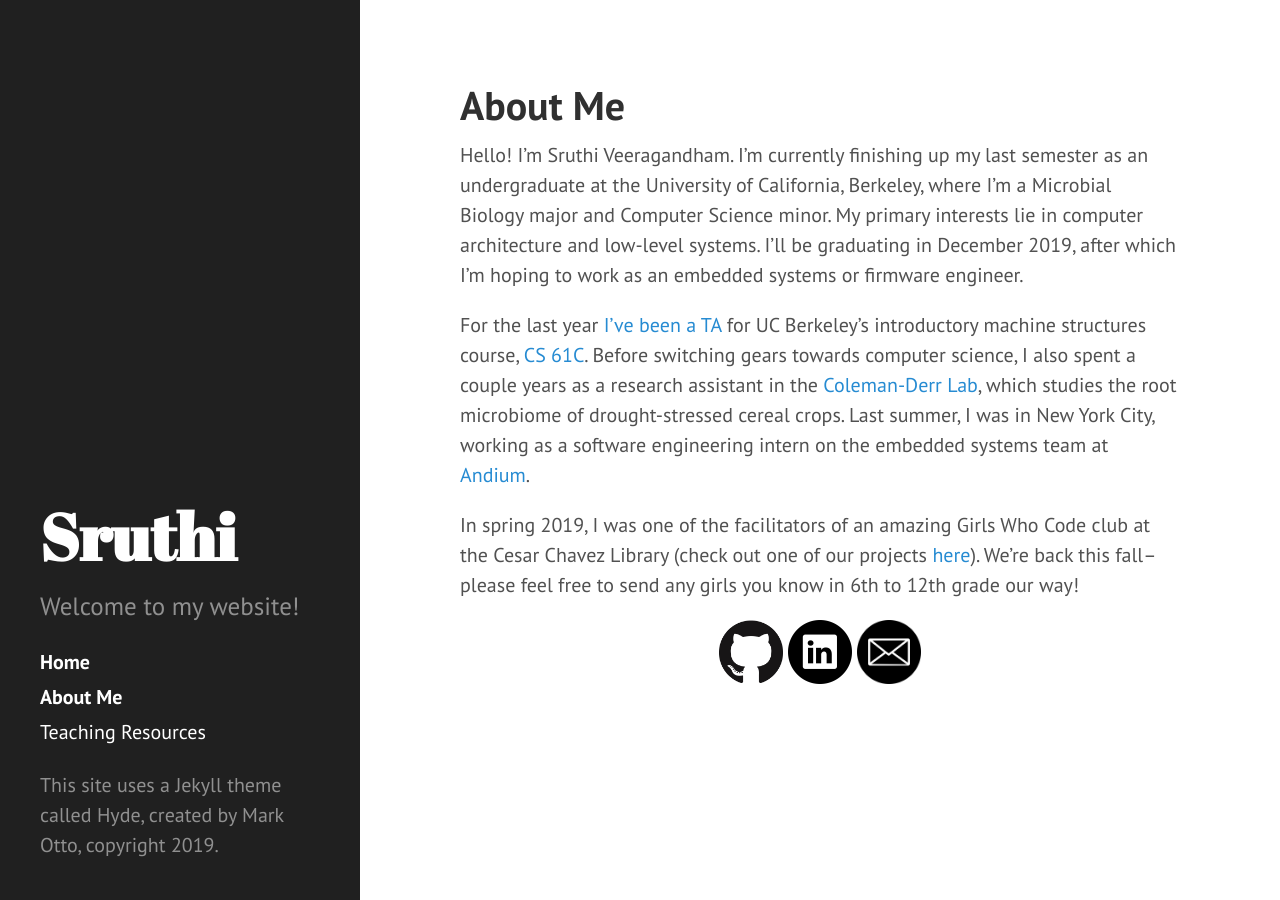
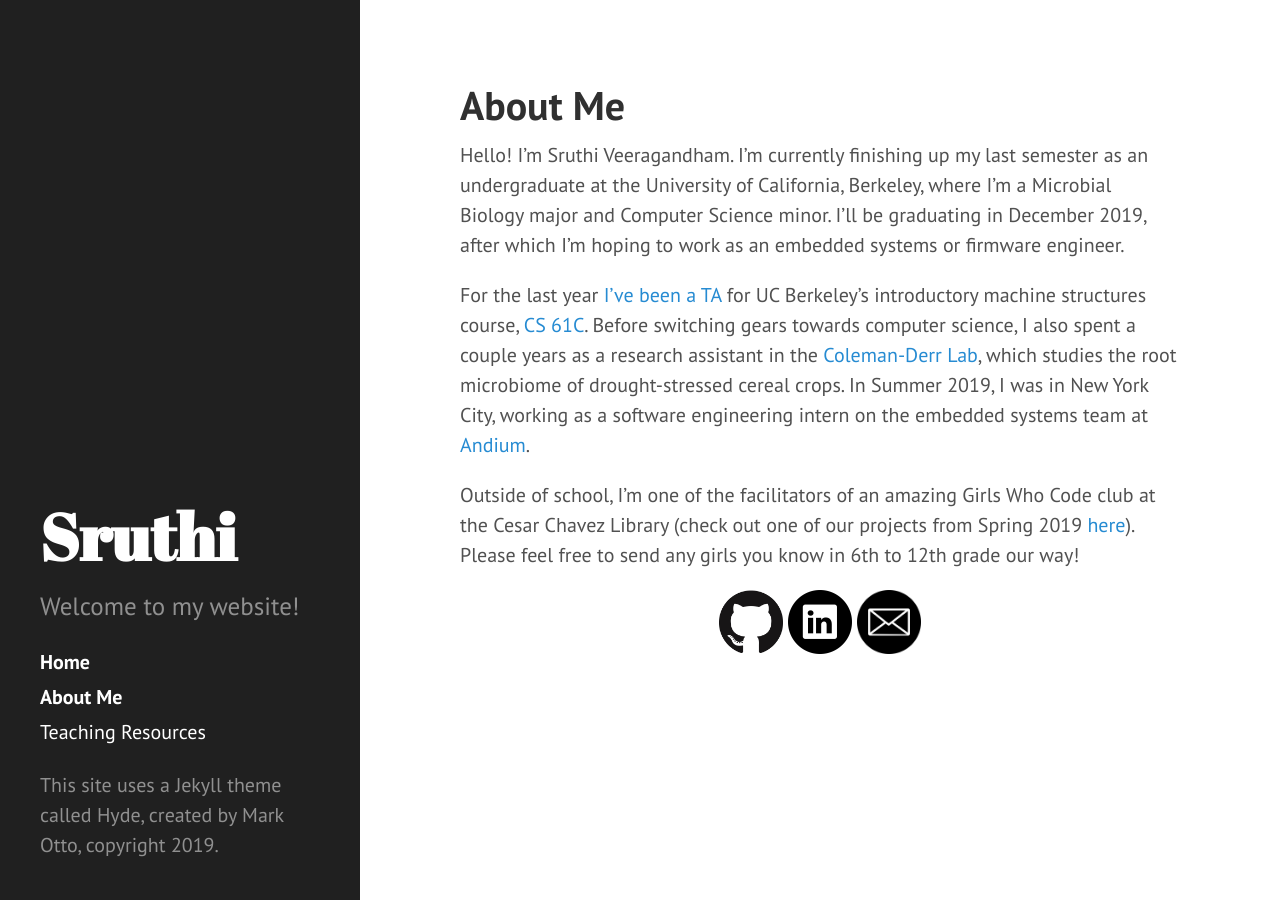
Before and after one commit to sruthiveeragandham/sruthiveeragandham.github.io, a Jekyll site: the page built from about.md, in a window 1280 px wide. Built offline with Jekyll 4.4.1, drawn with Linux system fonts in a browser that asks for light colours; Markdown is read by kramdown in place of the engine named in the settings.

Commit message:
Small update to about me

```diff
--- a/about.md
+++ b/about.md
@@ -3,11 +3,11 @@ layout: page
 title: About Me
 ---
 
-Hello! I'm Sruthi Veeragandham. I'm currently finishing up my last semester as an undergraduate at the University of California, Berkeley, where I'm a Microbial Biology major and Computer Science minor. My primary interests lie in computer architecture and low-level systems. I'll be graduating in December 2019, after which I'm hoping to work as an embedded systems or firmware engineer.
+Hello! I'm Sruthi Veeragandham. I'm currently finishing up my last semester as an undergraduate at the University of California, Berkeley, where I'm a Microbial Biology major and Computer Science minor. I'll be graduating in December 2019, after which I'm hoping to work as an embedded systems or firmware engineer.
 
-For the last year [I've been a TA](/teaching) for UC Berkeley's introductory machine structures course, [CS 61C](https://cs61c.org). Before switching gears towards computer science, I also spent a couple years as a research assistant in the [Coleman-Derr Lab](https://pgec.berkeley.edu/coleman-derr-lab-0), which studies the root microbiome of drought-stressed cereal crops. Last summer, I was in New York City, working as a software engineering intern on the embedded systems team at [Andium](https://andium.com).
+For the last year [I've been a TA](/teaching) for UC Berkeley's introductory machine structures course, [CS 61C](https://cs61c.org). Before switching gears towards computer science, I also spent a couple years as a research assistant in the [Coleman-Derr Lab](https://pgec.berkeley.edu/coleman-derr-lab-0), which studies the root microbiome of drought-stressed cereal crops. In Summer 2019, I was in New York City, working as a software engineering intern on the embedded systems team at [Andium](https://andium.com).
 
-In spring 2019, I was one of the facilitators of an amazing Girls Who Code club at the Cesar Chavez Library (check out one of our projects [here](https://gwc-ca9717.github.io)). We're back this fall--please feel free to send any girls you know in 6th to 12th grade our way!
+Outside of school, I'm one of the facilitators of an amazing Girls Who Code club at the Cesar Chavez Library (check out one of our projects from Spring 2019 [here](https://gwc-ca9717.github.io)). Please feel free to send any girls you know in 6th to 12th grade our way!
 
 <div align="center">
   <a href="https://github.com/sruthiveeragandham"><img src="github.png" width="64" style="display: inline-block"></a>
```
